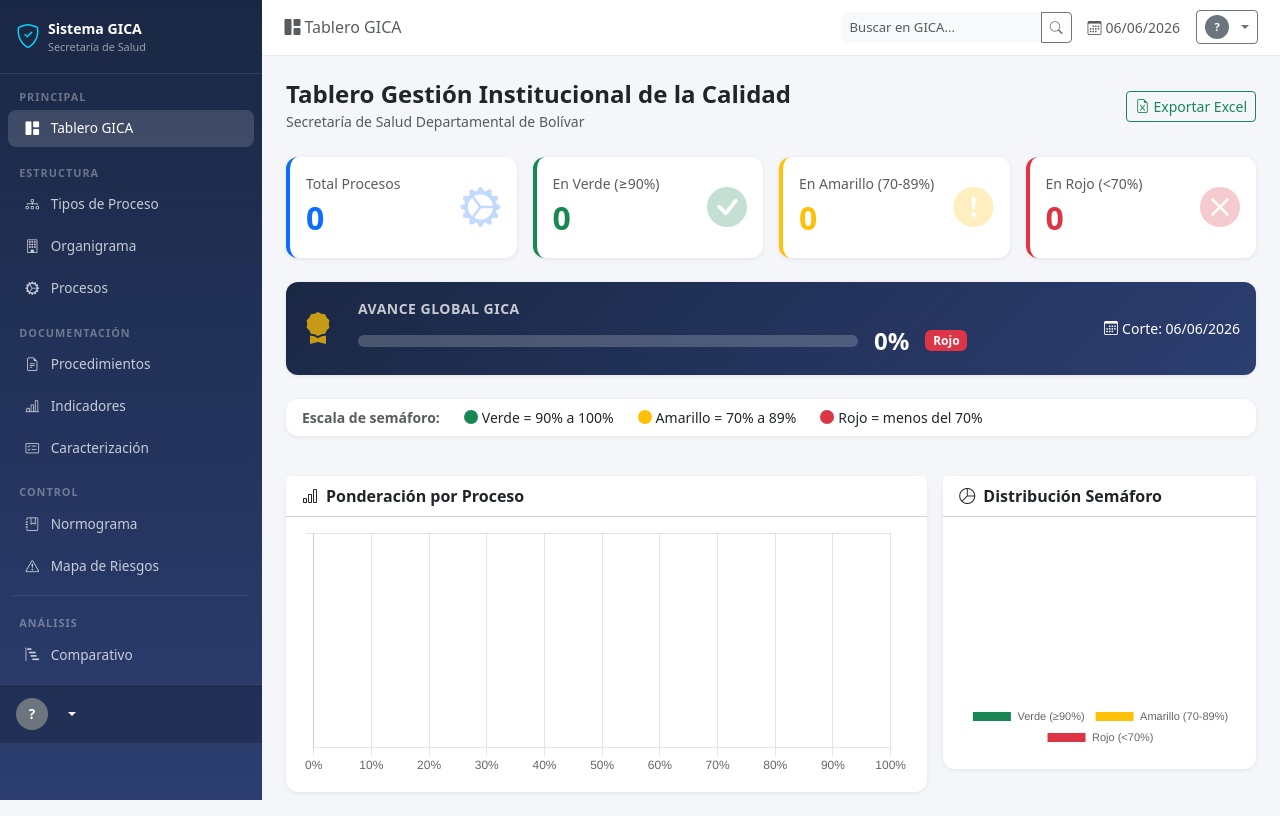
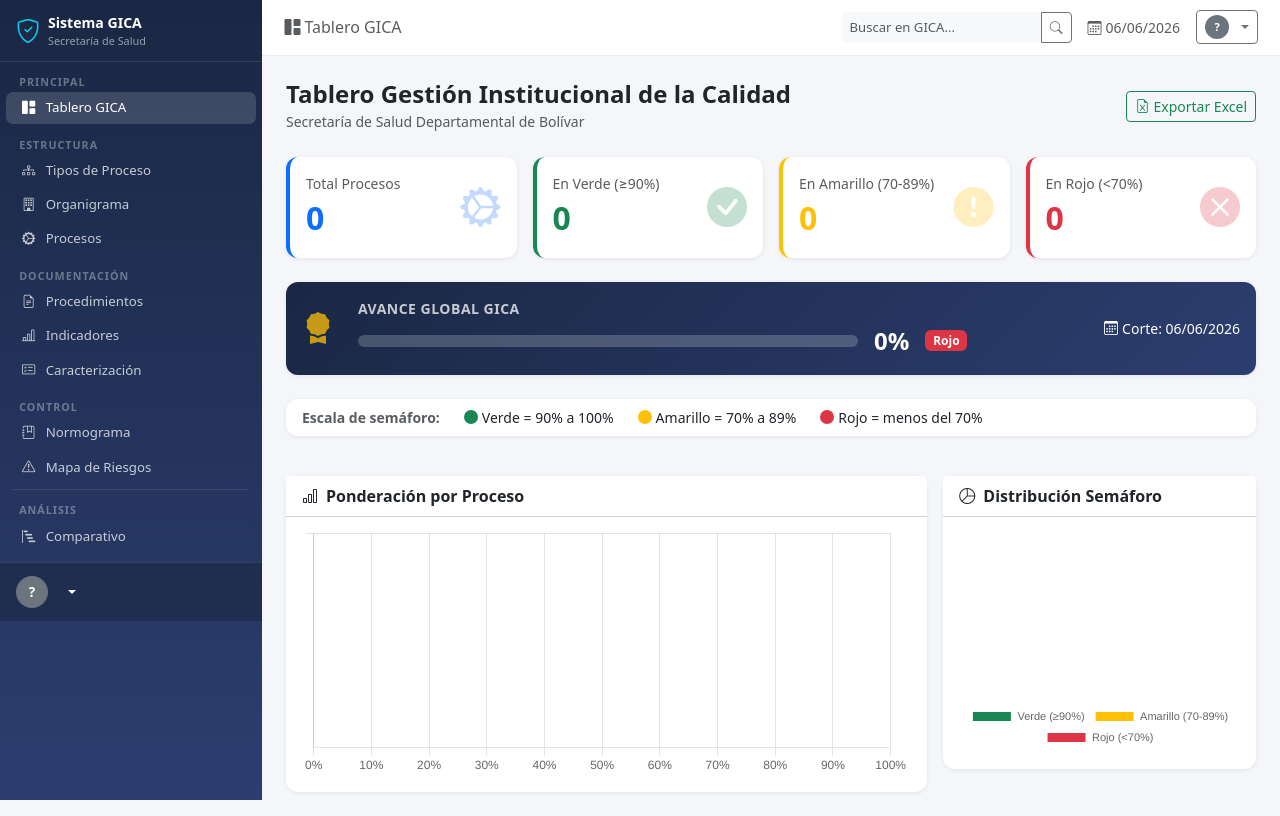
Before and after one commit to nbrsoporte/gica-2026, a Flask app: page / in a window 1280 px wide. Run offline with Flask 3, Linux system fonts and the light colour scheme; the visitor is signed in with stand-in values (Sample User, id 1); data that the repository does not hold is empty; parts of the project's set-up code (start-up, migrations or seed data) failed here and were passed over; some libraries are stand-ins or nearby versions.

Commit message:
fix: compactar sidebar para que todos los ítems quepan en pantalla
Reducida la separación entre ítems del menú lateral para que Análisis
(Comparativo) y Administración sean visibles sin necesidad de scroll.

Co-Authored-By: Claude Sonnet 4.6 <noreply@anthropic.com>

```diff
--- a/gica_app/templates/base.html
+++ b/gica_app/templates/base.html
@@ -26,28 +26,28 @@
             overflow-y: auto; z-index: 1000;
         }
         #sidebar .sidebar-brand {
-            padding: 1.1rem 1rem;
+            padding: .75rem 1rem;
             border-bottom: 1px solid rgba(255,255,255,.1);
             color: #fff;
         }
         #sidebar .nav-link {
             color: rgba(255,255,255,.75);
-            padding: .55rem 1.1rem;
-            border-radius: 8px;
-            margin: 2px 8px;
-            font-size: .85rem;
+            padding: .38rem 1rem;
+            border-radius: 7px;
+            margin: 1px 6px;
+            font-size: .83rem;
             transition: all .2s;
         }
         #sidebar .nav-link:hover, #sidebar .nav-link.active {
             background: rgba(255,255,255,.15); color: #fff;
         }
-        #sidebar .nav-link i { width: 20px; text-align: center; margin-right: 8px; }
+        #sidebar .nav-link i { width: 20px; text-align: center; margin-right: 7px; }
         #sidebar .nav-section {
-            font-size: .68rem; text-transform: uppercase;
+            font-size: .67rem; text-transform: uppercase;
             letter-spacing: 1px; color: rgba(255,255,255,.35);
-            padding: .7rem 1.2rem .15rem; font-weight: 600;
+            padding: .45rem 1.2rem .1rem; font-weight: 600;
         }
-        #sidebar .nav-divider { border-top: 1px solid rgba(255,255,255,.1); margin: .5rem .8rem; }
+        #sidebar .nav-divider { border-top: 1px solid rgba(255,255,255,.1); margin: .3rem .8rem; }
         #sidebar .user-panel {
             background: rgba(0,0,0,.2);
             border-top: 1px solid rgba(255,255,255,.1);
```
